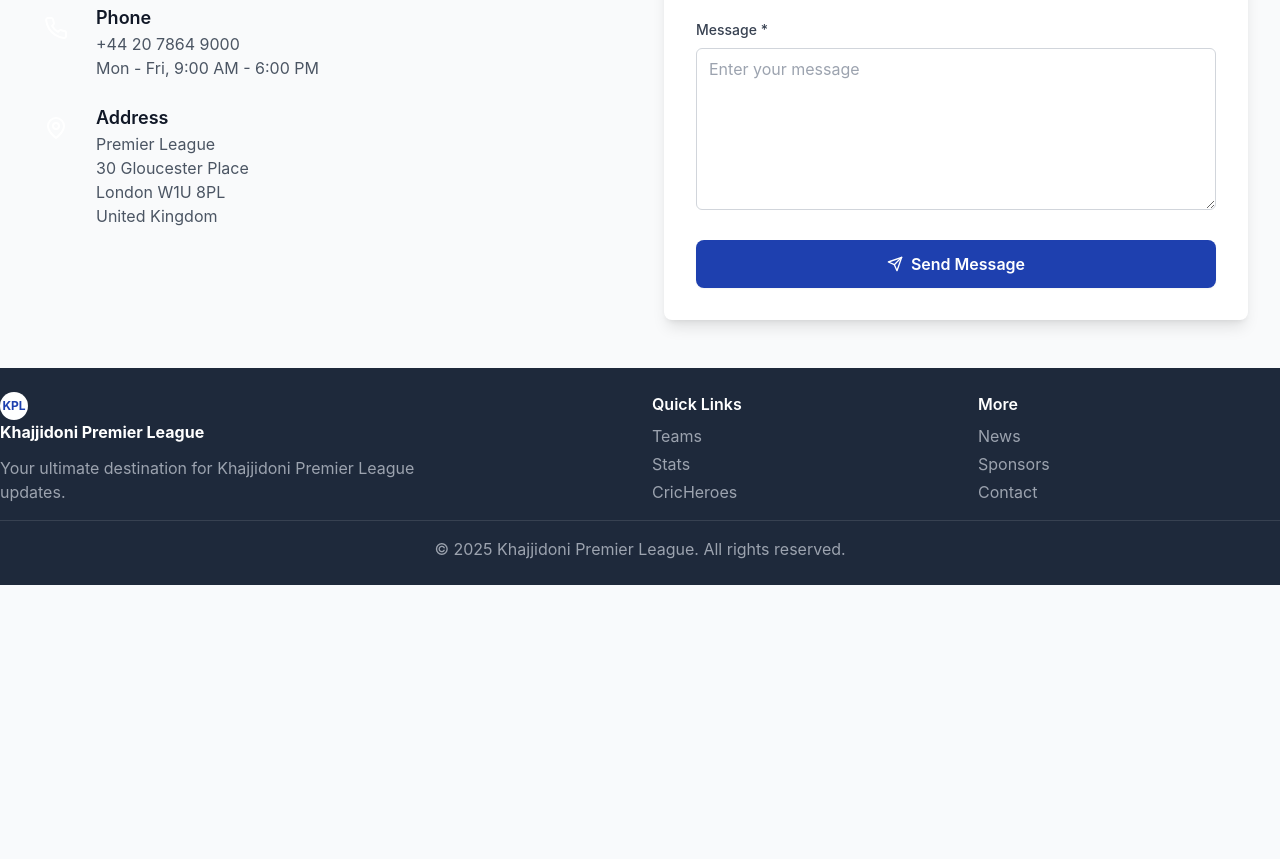
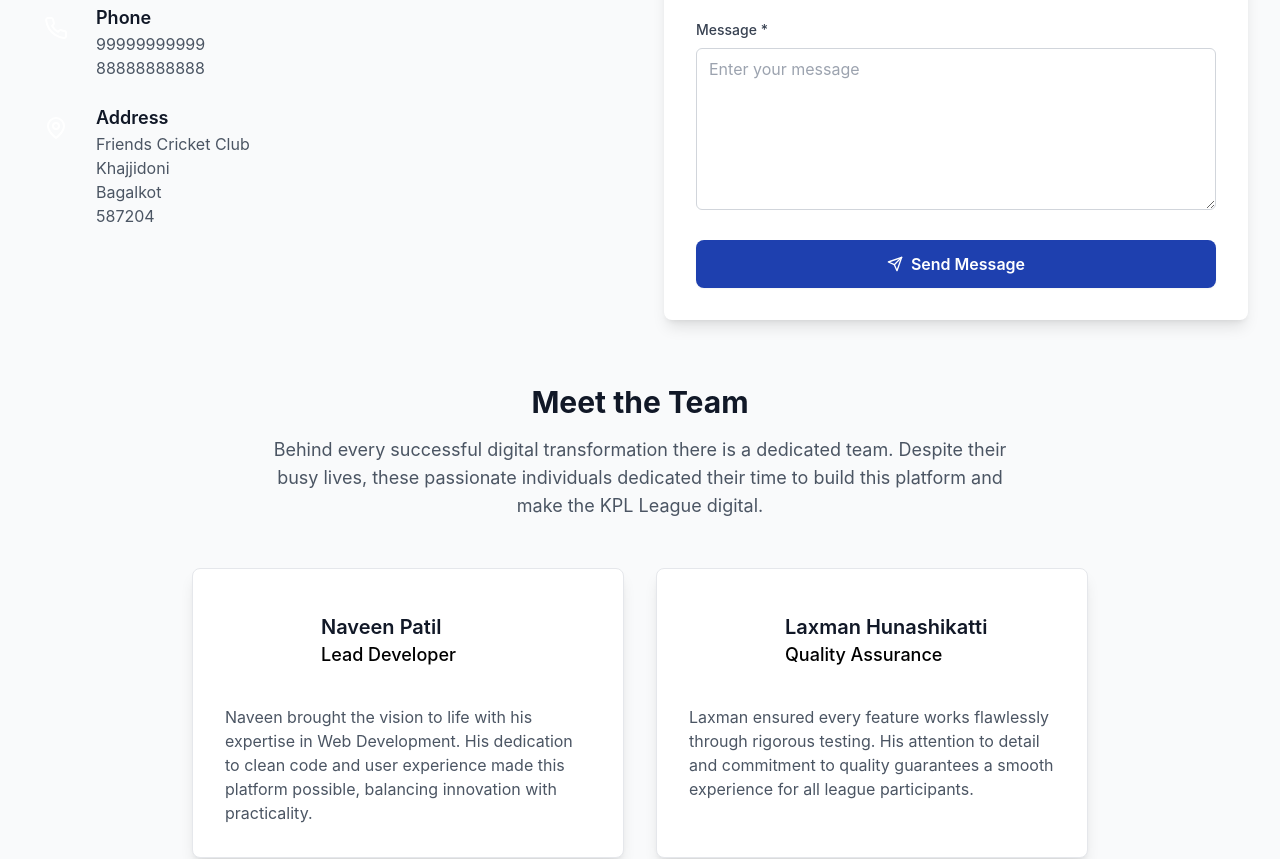
Before and after one commit to patilnaveen94/premeir-league-kpl, a React (Create React App) app: page /contact in a window 1280 px wide. Shown: the part 500-1359 px from the top of the page. Before the commit the page ends 1085 px from the top, so only its background shows below. Built offline with nearby package versions, Linux system fonts and the light colour scheme; no server answers; the database is empty.

Commit message:
updated contact page

```diff
--- a/src/pages/Contact.js
+++ b/src/pages/Contact.js
@@ -44,7 +44,6 @@ const Contact = () => {
         </div>
 
         <div className="grid grid-cols-1 lg:grid-cols-2 gap-12">
-          {/* Contact Information */}
           <div>
             <h2 className="text-2xl font-bold text-gray-900 mb-6">Get In Touch</h2>
             <p className="text-gray-600 mb-8">
@@ -70,8 +69,8 @@ const Contact = () => {
                 </div>
                 <div>
                   <h3 className="text-lg font-semibold text-gray-900">Phone</h3>
-                  <p className="text-gray-600">+44 20 7864 9000</p>
-                  <p className="text-gray-600">Mon - Fri, 9:00 AM - 6:00 PM</p>
+                  <p className="text-gray-600">99999999999</p>
+                  <p className="text-gray-600">88888888888</p>
                 </div>
               </div>
 
@@ -82,17 +81,16 @@ const Contact = () => {
                 <div>
                   <h3 className="text-lg font-semibold text-gray-900">Address</h3>
                   <p className="text-gray-600">
-                    Premier League<br />
-                    30 Gloucester Place<br />
-                    London W1U 8PL<br />
-                    United Kingdom
+                    Friends Cricket Club<br />
+                    Khajjidoni<br />
+                    Bagalkot<br />
+                    587204
                   </p>
                 </div>
               </div>
             </div>
           </div>
 
-          {/* Contact Form */}
           <div className="bg-white rounded-lg shadow-lg p-8">
             <h2 className="text-2xl font-bold text-gray-900 mb-6">Send us a Message</h2>
 
@@ -182,6 +180,52 @@ const Contact = () => {
             </form>
           </div>
         </div>
+
+        <div className="mt-16">
+          <div className="text-center mb-12">
+            <h2 className="text-3xl font-bold text-gray-900 mb-4">Meet the Team</h2>
+            <p className="text-lg text-gray-600 max-w-3xl mx-auto">
+              Behind every successful digital transformation there is a dedicated team. Despite their busy lives,
+              these passionate individuals dedicated their time to build this platform and make the KPL League digital.
+            </p>
+          </div>
+
+          <div className="grid grid-cols-1 md:grid-cols-2 gap-8 max-w-4xl mx-auto">
+            <div className="bg-white rounded-lg shadow-lg p-8 border border-gray-200">
+              <div className="flex items-center space-x-4 mb-6">
+                <div className="w-20 h-20 bg-gradient-to-br from-premier-purple to-premier-pink rounded-full flex items-center justify-center">
+                  <span className="text-white font-bold text-2xl">NP</span>
+                </div>
+                <div>
+                  <h3 className="text-xl font-semibold text-gray-900">Naveen Patil</h3>
+                  <p className="text-premier-purple font-medium text-lg">Lead Developer</p>
+                </div>
+              </div>
+              <p className="text-gray-600">
+                Naveen brought the vision to life with his expertise in Web Development.
+                His dedication to clean code and user experience made this platform possible,
+                balancing innovation with practicality.
+              </p>
+            </div>
+
+            <div className="bg-white rounded-lg shadow-lg p-8 border border-gray-200">
+              <div className="flex items-center space-x-4 mb-6">
+                <div className="w-20 h-20 bg-gradient-to-br from-premier-pink to-premier-purple rounded-full flex items-center justify-center">
+                  <span className="text-white font-bold text-2xl">LH</span>
+                </div>
+                <div>
+                  <h3 className="text-xl font-semibold text-gray-900">Laxman Hunashikatti</h3>
+                  <p className="text-premier-pink font-medium text-lg">Quality Assurance</p>
+                </div>
+              </div>
+              <p className="text-gray-600">
+                Laxman ensured every feature works flawlessly through rigorous testing.
+                His attention to detail and commitment to quality guarantees a smooth
+                experience for all league participants.
+              </p>
+            </div>
+          </div>
+        </div>
       </div>
     </div>
   );
```
